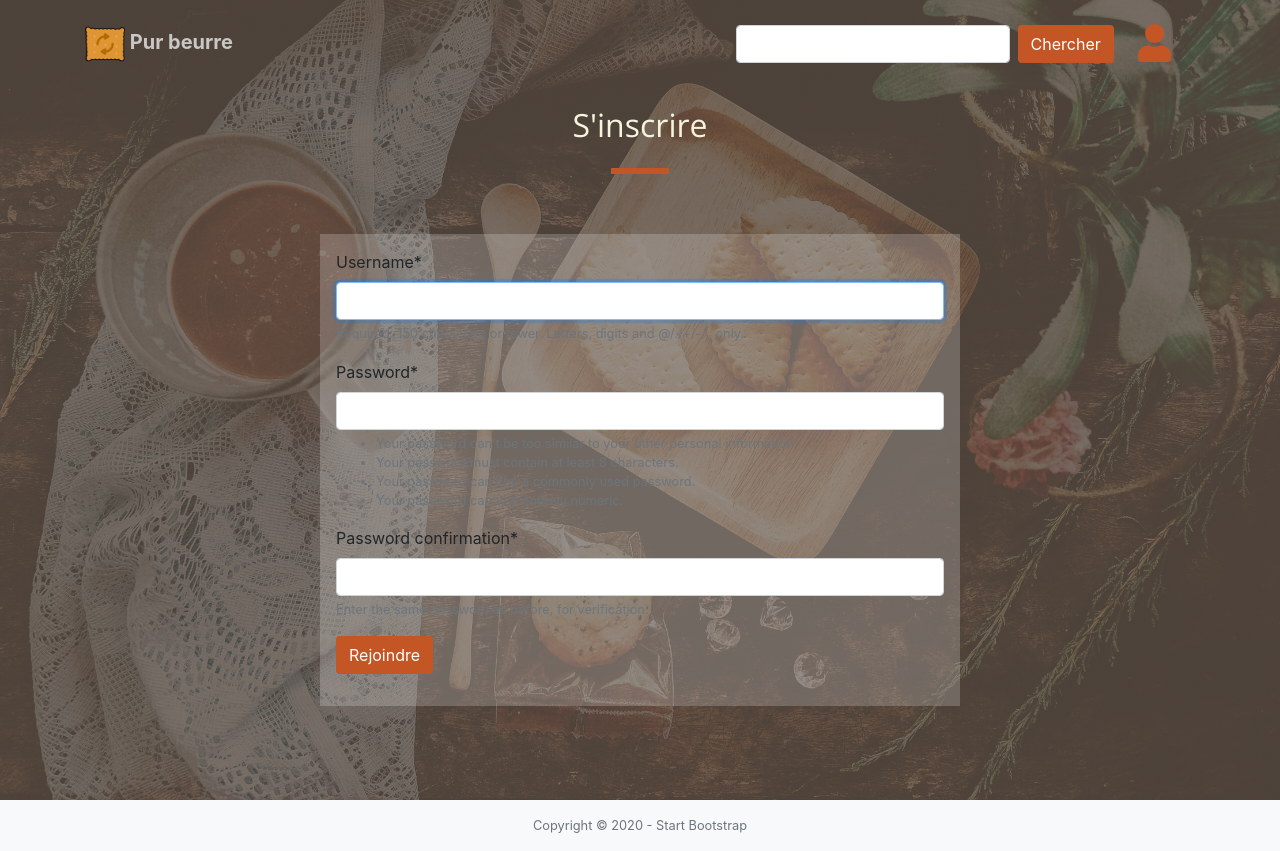
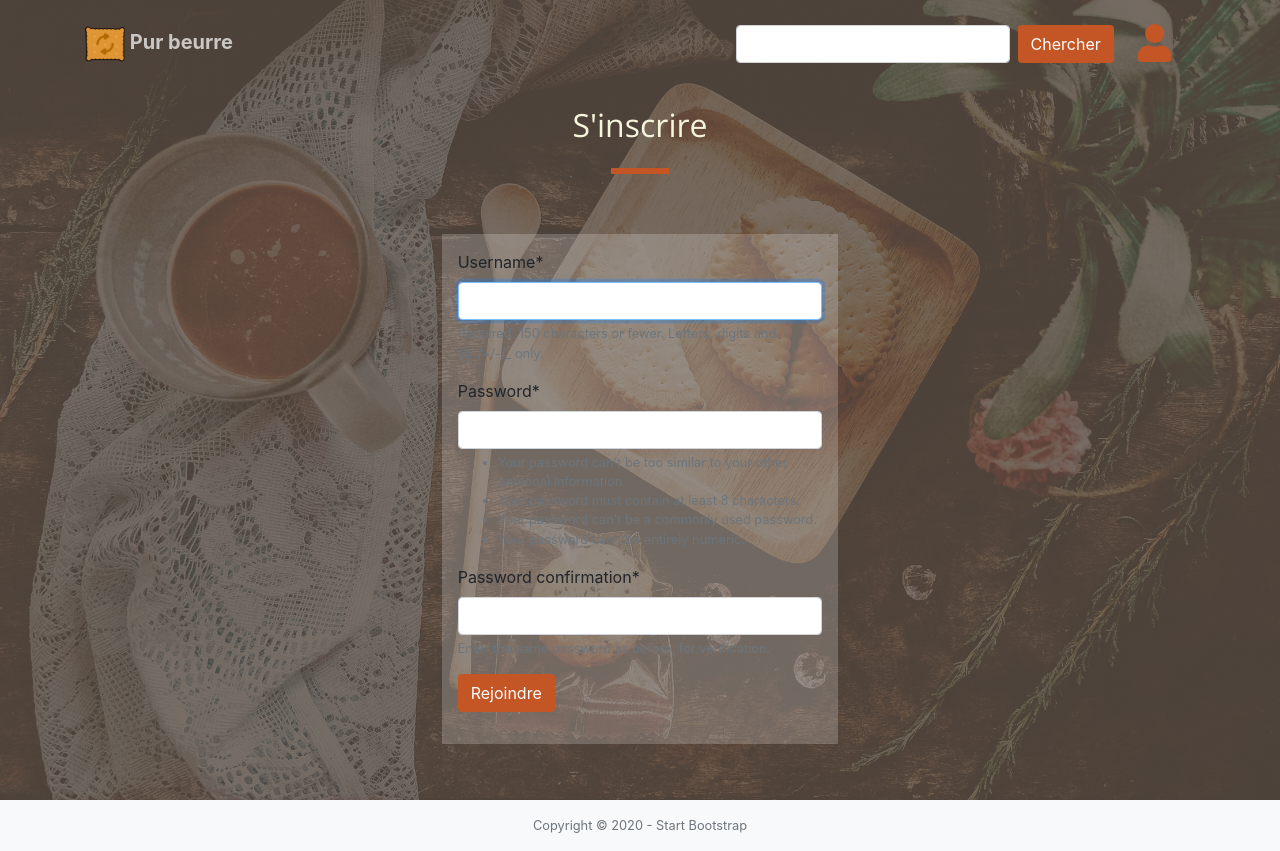
Before and after one commit to Totobriac/PurBeurre, a Django app: page /register/ in a window 1280 px wide. Run offline with Django 3.2, Linux system fonts and the light colour scheme; some libraries are stand-ins or nearby versions; some web fonts are replaced.

Commit message:
forms fixed

```diff
--- a/Pur-Beurre/register/templates/register/register.html
+++ b/Pur-Beurre/register/templates/register/register.html
@@ -13,8 +13,8 @@
     </div>
 
 
-<div>
-    <div class="w-50 p-3 mx-auto" style="background-color: rgba(255, 255, 255, 0.2);">
+<div class="col-lg-4 mx-auto">
+    <div class="p-3 mx-auto" style="background-color: rgba(255, 255, 255, 0.2);">
         <form method="POST" class='form-group'>
             {% csrf_token %}
             {{form|crispy}}
--- a/Pur-Beurre/register/templates/registration/login.html
+++ b/Pur-Beurre/register/templates/registration/login.html
@@ -13,8 +13,8 @@
     </div>
 
 
-<div>
-    <div class="w-25 p-3 mx-auto" style="background-color: rgba(255, 255, 255, 0.2);">
+<div class="col-lg-4 mx-auto">
+    <div class=" p-3 mx-auto" style="background-color: rgba(255, 255, 255, 0.2);">
         <form method="POST" class='form-group'>
             {% csrf_token %}
             {{form|crispy}}
```
